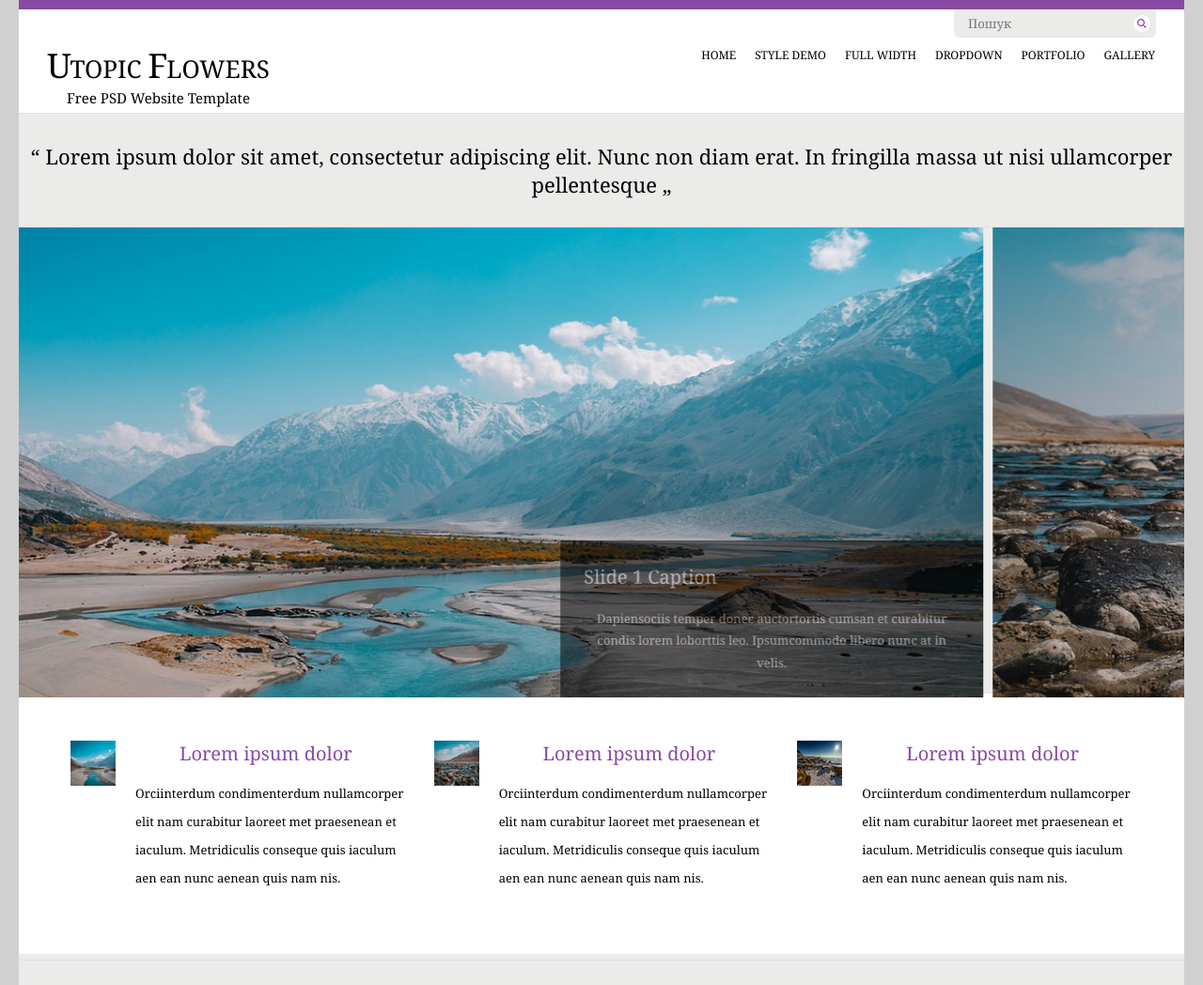
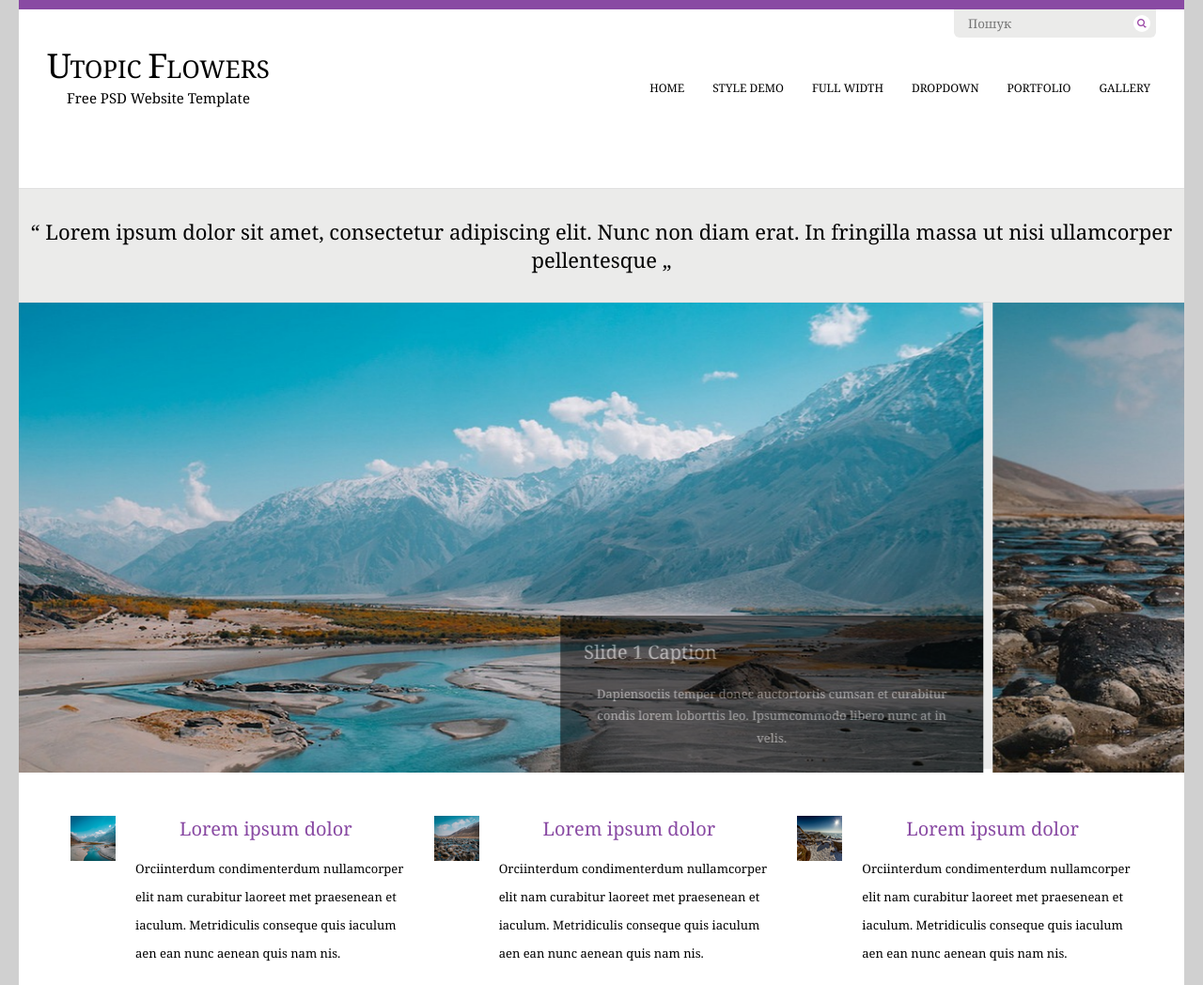
Before and after one commit to StepanPavlykivskiy/Stepan-Utopik-Flovers, a plain HTML site: page index.html in a window 1280 px wide. Shown: the top 1048 px of the page at 94% size. Drawn offline with nearby package versions, Linux system fonts and the light colour scheme; some packages are replaced by stand-ins of ours; a script that the page names is missing.

Commit message:
Utopik-css

```diff
--- a/css/css.css
+++ b/css/css.css
@@ -77,7 +77,7 @@
 	margin-bottom: 20px;
 }
 .menu__navigation{
-	height: 120px;
+	min-height: 200px;
 	background: #fff;
 }
 .menu a{
@@ -85,6 +85,7 @@
 }
 .logo{
 	padding-left: 30px;
+	padding-top: 40px;
 }
 .logo__title{
 	font-size: 26px;
@@ -137,7 +138,7 @@
 .sidebar ul{
 	list-style: none;
 	margin: 0;
-	padding: 20px 0;
+	padding: 50px 0;
 	text-align: center;
 }
 .sidebar ul li a{
@@ -211,9 +212,10 @@
 	float: right;
 	font-size: 12px;
 	display: flex;
+	padding-top: 35px;
 }
 .menu li{
-	margin: 0px 10px;
+	margin: 0px 15px;
 }
 .a__strip{
 	background:#e1e1e1;
```
